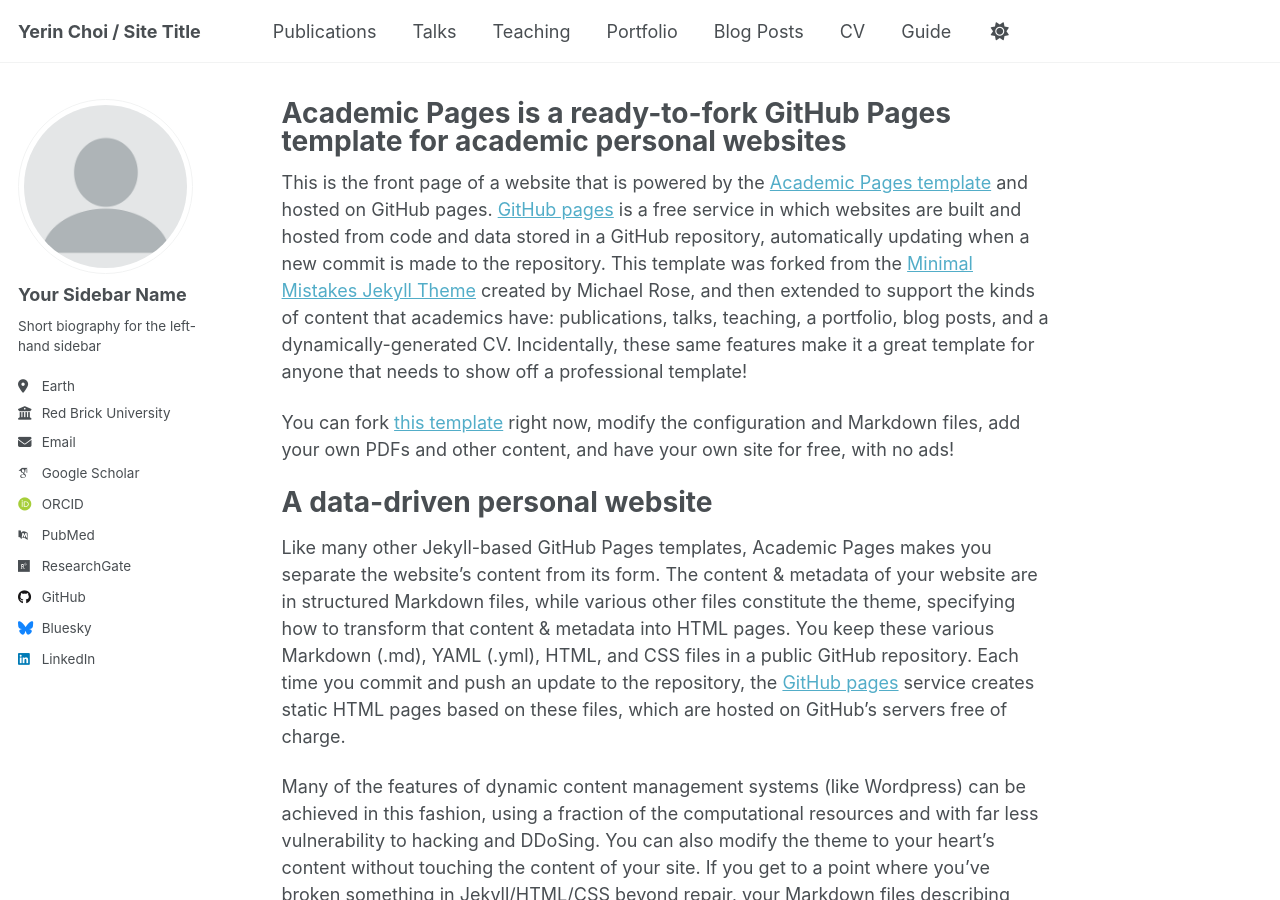
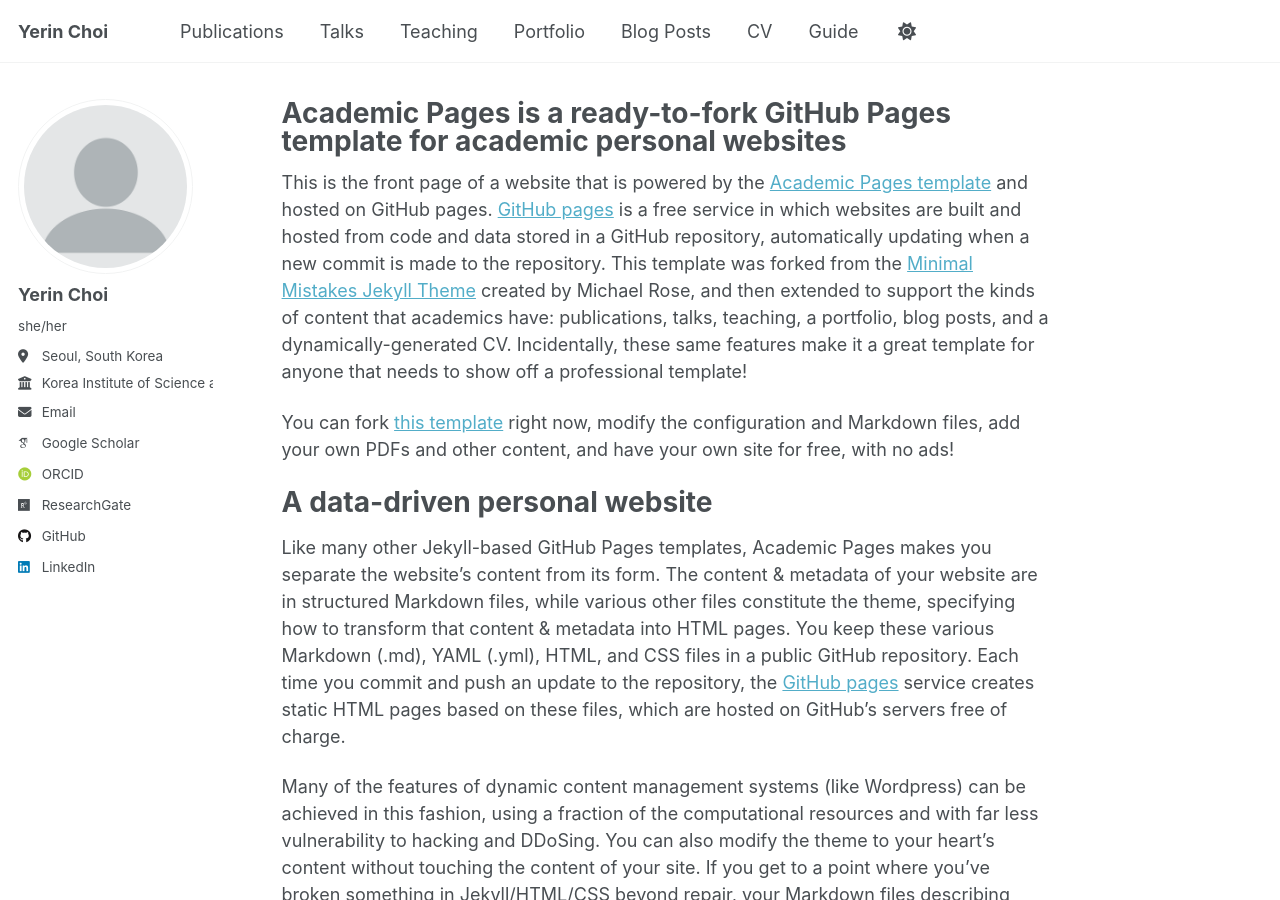
Before and after one commit to lakahaga/lakahaga.github.io, a Jekyll site: the page built from _pages/about.md, in a window 1280 px wide and 900 px high. Built offline with Jekyll 4.4.1, drawn with Linux system fonts in a browser that asks for light colours; some web fonts are replaced; a script that is not in the unit is left out.

Commit message:
more update to profile

```diff
--- a/_config.yml
+++ b/_config.yml
@@ -9,7 +9,7 @@
 # Basic Site Settings
 locale                   : "en-US"
 site_theme               : "default" # Currently available options are "default", "air"
-title                    : "Yerin Choi / Site Title"
+title                    : "Yerin Choi"
 title_separator          : "-"
 name                     : &name "Yerin Choi"
 description              : &description "Yerin Choi's academic portfolio"   # Update this with a general description of your site, this is the default if not overridden by a page
@@ -24,13 +24,13 @@ repository               : "lakahaga/lakahaga.github.io"
 author:
   # Biographic information
   avatar           : "profile.png"
-  name             : "Your Sidebar Name"
-  pronouns         : # example: "she/her"
-  bio              : "Short biography for the left-hand sidebar"
-  location         : "Earth"
-  employer         : "Red Brick University"
+  name             : "Yerin Choi"
+  pronouns         : "she/her"
+  bio              :
+  location         : "Seoul, South Korea"
+  employer         : "Korea Institute of Science and Technology"
   uri              : # URL
-  email            : "none@example.org"
+  email            : "eriny77c@gmail.com"
 
   # Academic websites
   academia         : # URL
@@ -38,9 +38,9 @@ author:
   googlescholar    : "https://scholar.google.com/citations?user=7ppYiKEAAAAJ&hl"
   inspire-hep      : # URL
   impactstory      : # URL
-  orcid            : "https://orcid.org/yourorcidurl"
+  orcid            : "https://orcid.org/0009-0000-8111-7283"
   semantic         : # URL
-  pubmed           : "https://www.ncbi.nlm.nih.gov/pubmed/?term=john+snow"
+  pubmed           : #
   researchgate     : "https://www.researchgate.net/profile/Yerin-Choi-5"
   scopus           : # URL
 
@@ -54,7 +54,7 @@ author:
 
   # Social media
   artstation       : # Username
-  bluesky          : "bsky.app" # Replace this with you Bluesky username
+  bluesky          : # "bsky.app" # Replace this with you Bluesky username
   facebook         : # Username
   flickr           : # Username
   foursquare       : # Username
```
